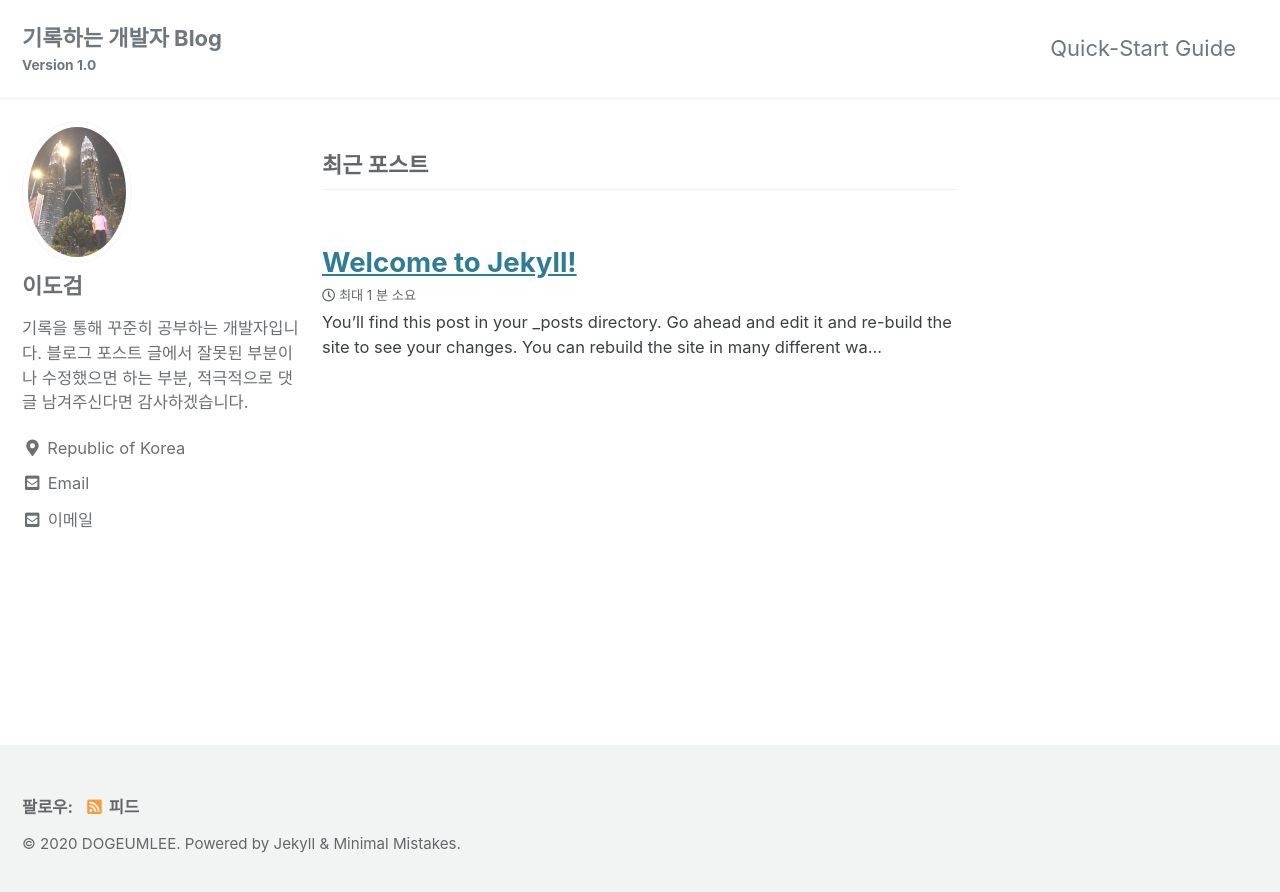
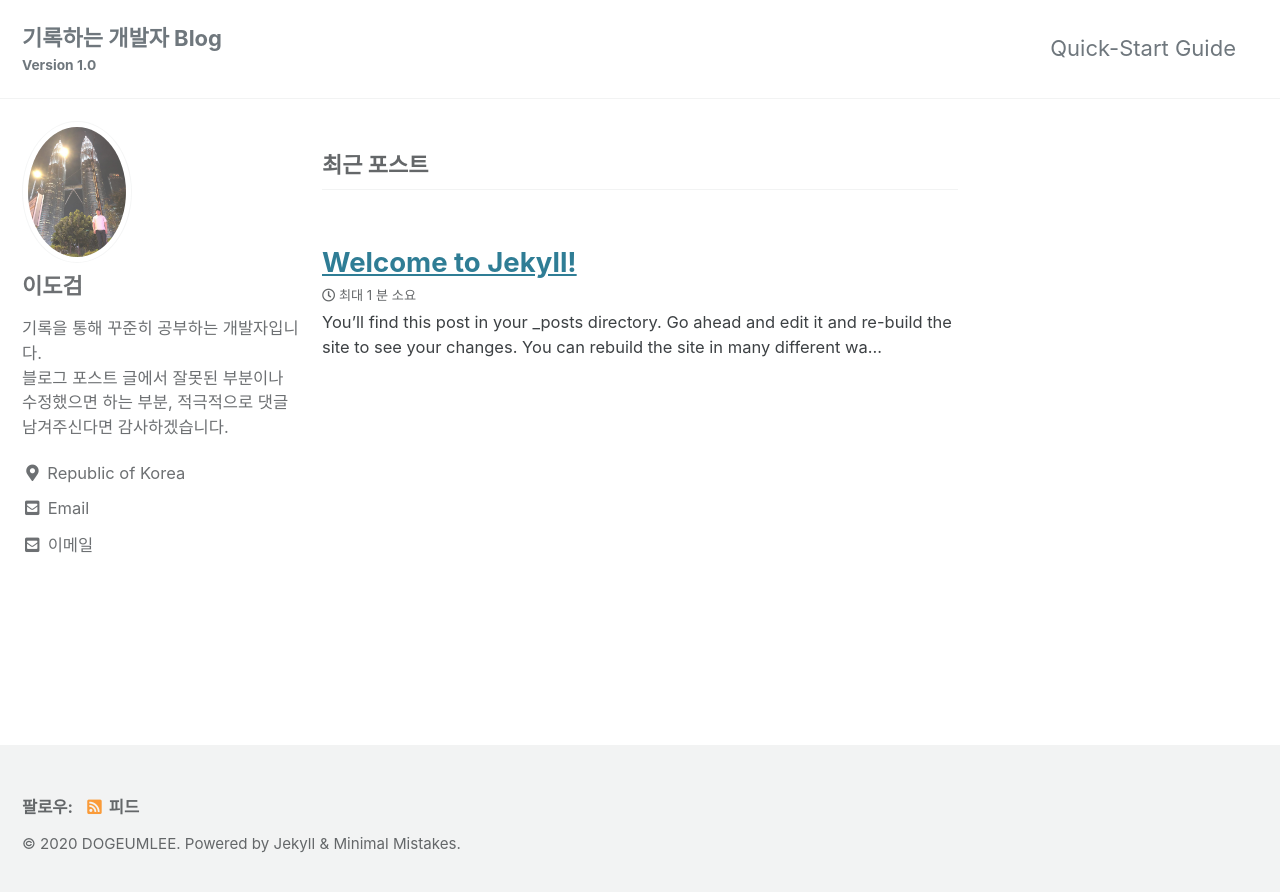
Before and after one commit to kyunyan/kyunyan.github.io, a Jekyll site: the page built from index.html, in a window 1280 px wide. Shown: the top 892 px of the page. Built offline with Jekyll 4.4.1, drawn with Linux system fonts in a browser that asks for light colours; cached includes are drawn as plain includes; the list of posts is cut into pages by our own code.

```diff
--- a/_config.yml
+++ b/_config.yml
@@ -96,7 +96,7 @@ analytics:
 author:
   name             : "이도검"
   avatar           : "/assets/images/profile.jpg"
-  bio              : "기록을 통해 꾸준히 공부하는 개발자입니다. 블로그 포스트 글에서 잘못된 부분이나 수정했으면 하는 부분, 적극적으로 댓글 남겨주신다면 감사하겠습니다."
+  bio              : "기록을 통해 꾸준히 공부하는 개발자입니다. <br> 블로그 포스트 글에서 잘못된 부분이나 수정했으면 하는 부분, 적극적으로 댓글 남겨주신다면 감사하겠습니다."
   location         : "Republic of Korea"
   email            : "psog03081@naver.com"
   links:
@@ -277,6 +277,6 @@ defaults:
       layout: single
       author_profile: true
       read_time: true
-      comments: # true
+      comments: true
       share: true
       related: true
```
Also changed, not shown: package.json (+8 -4 lines), 2 other files.
